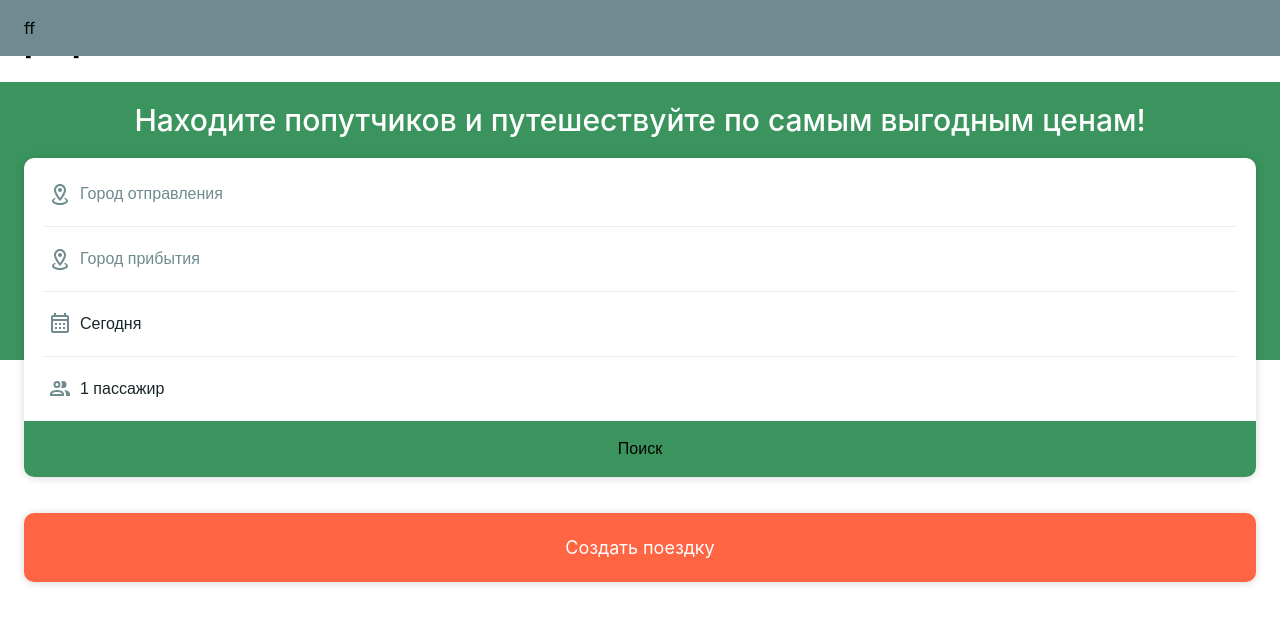
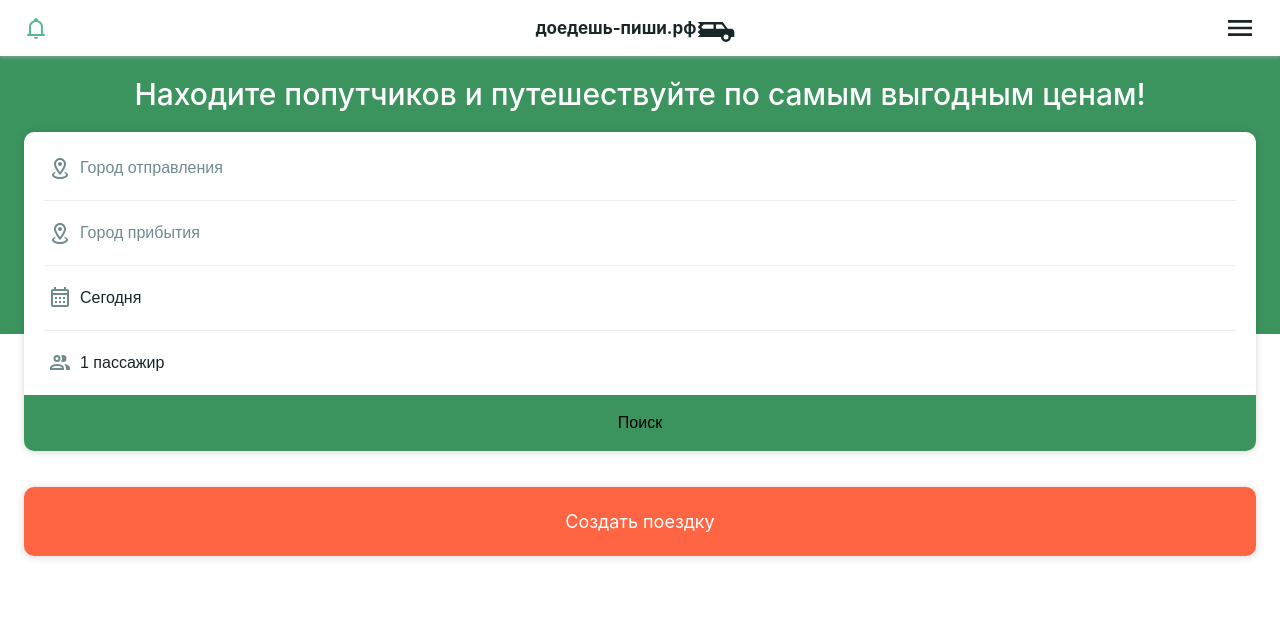
Before and after one commit to coldbloom/next-12-work, a Next.js app: page /profile in a window 1280 px wide. Shown: the top 624 px of the page. Built offline with nearby package versions, Linux system fonts and the light colour scheme.

Commit message:
add header in MainLayout2

```diff
--- a/package.json
+++ b/package.json
@@ -13,6 +13,7 @@
     "@mdi/react": "^1.6.1",
     "axios": "^1.7.7",
     "classnames": "^2.5.1",
+    "geolib": "^3.3.4",
     "mobx": "^6.13.4",
     "mobx-react-lite": "^4.0.7",
     "next": "^14.2.14",
--- a/pages/_app.tsx
+++ b/pages/_app.tsx
@@ -2,13 +2,10 @@ import '@/styles/globals.scss'
 import type { AppProps } from 'next/app'
 
 import { MainLayout } from "@/components/MainLayout";
-import { MainLayout2 } from "@/components/MainLayout2";
 
 function MyApp({ Component, pageProps }: AppProps) {
   return (
-    <MainLayout2>
-      <Component {...pageProps} />
-    </MainLayout2>
+    <Component {...pageProps} />
   )
 }
 
--- a/pages/profile/index.tsx
+++ b/pages/profile/index.tsx
@@ -1,25 +1,22 @@
-import { mdiPlusCircleOutline } from '@mdi/js';
-import Icon from '@mdi/react';
+import Link from "next/link";
 
-import {useState} from 'react';
-import {MainForm} from "@/components/shared/MainForm";
-import s from './profile.module.scss'
-import Link from "next/link";
+import { MainLayout2 } from "@/components/MainLayout2";
+import { MainForm } from "@/components/shared/MainForm";
 import { pages } from '@/utils/const';
 
+import s from './profile.module.scss'
+
 const Profile = () => {
-  const [date, setDate] = useState(new Date())
 
   return (
-    <div>
-      <h1>Профиль</h1>
+    <MainLayout2>
       <MainForm />
       <div className={s.createTravelWrapper}>
         <Link href={pages.createTrip.link} className={s.createTravelLink}>
           Создать поездку
         </Link>
       </div>
-    </div>
+    </MainLayout2>
   );
 };
 
--- a/src/components/MainLayout2/MainLayout2.module.scss
+++ b/src/components/MainLayout2/MainLayout2.module.scss
@@ -1,8 +1,11 @@
+@use '@/utils/variables' as variables;
+
 .container {
   width: 100%;
   height: 100%;
   display: flex;
   flex-direction: column;
+  padding-top: variables.$header-height; // отступ на высоту header;
 
   position: relative;
 }
--- a/src/components/shared/Header/Header.module.scss
+++ b/src/components/shared/Header/Header.module.scss
@@ -2,13 +2,45 @@
 
 .wrapper {
   width: 100%;
-  height: 56px;
-  background-color: #6F8B90;
+  height: variables.$header-height;
+  background-color: white;
+  color: variables.$color-theme-one;
 
   position: fixed;
+  top: 0;
   z-index: variables.$z-index-header;
+  display: flex;
+  justify-content: space-between;
+  align-items: center;
+
+  padding: 0 24px;
+
+  box-shadow: 0 2px 4px hsla(218, 6%, 73%, .48);
+
+  .iconButton {
+    color: variables.$color-theme-third;
+  }
+}
+
+.logoWrapper {
+  height: 100%;
+  font-size: 17px;
+  font-weight: bold;
+
   display: flex;
   align-items: center;
 
-  padding: 0 24px;
+  text-align: center;
+
+  .iconWrapper {
+    width: 40px;
+    height: 100%;
+    position: relative;
+
+    svg {
+      position: absolute;
+      top: 12px;
+      left: 0;
+    }
+  }
 }
--- a/src/components/shared/Header/Header.tsx
+++ b/src/components/shared/Header/Header.tsx
@@ -1,10 +1,23 @@
 import React from 'react';
 import s from './Header.module.scss'
+import Link from "next/link";
+import { pages } from '@/utils/const';
+
+import Icon from '@mdi/react';
+import { mdiCarLimousine, mdiBellOutline, mdiMenu } from '@mdi/js';
 
 export const Header = () => {
   return (
     <header className={s.wrapper}>
-      ff
+      <Icon path={mdiBellOutline} size="24px" className={s.iconButton} />
+      {/*@fixme изменить урл на главную в будущем*/}
+      <Link href={pages.profile.link} className={s.logoWrapper}>
+        <span>доедешь-пиши.рф</span>
+        <div className={s.iconWrapper}>
+          <Icon path={mdiCarLimousine} size="40px"/>
+        </div>
+      </Link>
+      <Icon path={mdiMenu} size="32px" />
     </header>
   );
 };
--- a/src/utils/_variables.scss
+++ b/src/utils/_variables.scss
@@ -28,3 +28,11 @@ $color-theme-five: #B2B2B2;
 $picker-bg-color: hsla(0, 0%, 93%, 1);
 
 $rounded: 10px;
+
+
+
+
+
+
+// sizes
+$header-height: 56px;
```
Also changed, not shown: pages/create-trip/description/index.tsx (+25 -0 lines), 2 other files (tests, documents, lock files or other folders).
